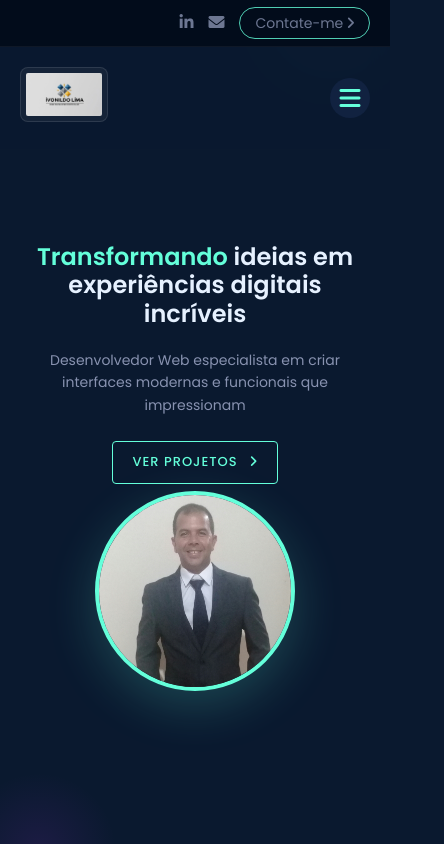
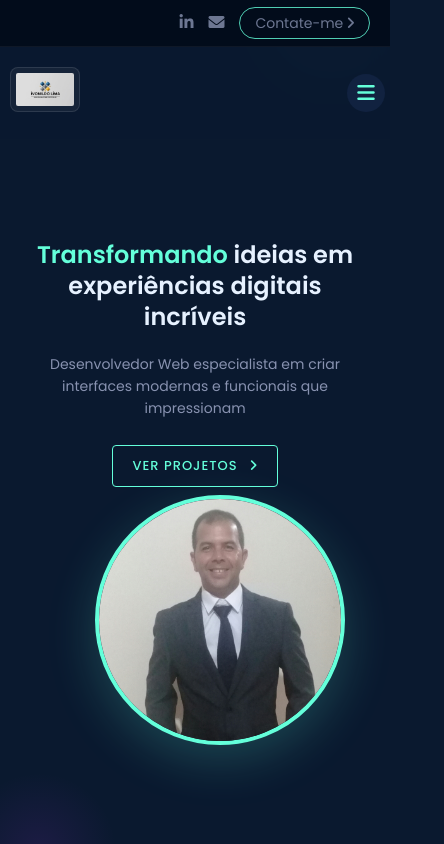
Before and after one commit to IvonildoDev/portifolio, a React (Vite) app: page / in a window 390 px wide. Shown: the top 844 px of the page, 444 px wide, since content can reach past the window. Built offline with nearby package versions, Linux system fonts and the light colour scheme.

Commit message:
ajuste menu mobile

```diff
--- a/src/App.css
+++ b/src/App.css
@@ -1338,6 +1338,12 @@ nav ul li a.active {
 @media (max-width: 768px) {
     .menu-toggle {
         display: flex;
+        position: relative;
+        right: -10px;
+    }
+
+    .header-main .container {
+        padding: 0 15px;
     }
 
     nav {
@@ -1409,7 +1415,7 @@ nav ul li a.active {
 
     .hero-image {
         box-shadow: 0 15px 50px rgba(100, 255, 218, 0.2);
-    }
+
         top: auto;
         transform: none;
         width: 250px;
@@ -1450,11 +1456,26 @@ nav ul li a.active {
     .app-modal-image {
         flex: 0 0 auto;
     }
-}
+
 
 @media (max-width: 576px) {
     .section-title {
         font-size: 28px;
+    }
+
+    .menu-toggle {
+        width: 38px;
+        height: 38px;
+        font-size: 20px;
+        right: -5px;
+    }
+
+    .logo img {
+        max-height: 45px;
+    }
+
+    .header-main .container {
+        padding: 0 10px;
     }
 
     .hero-content h1 {
```
